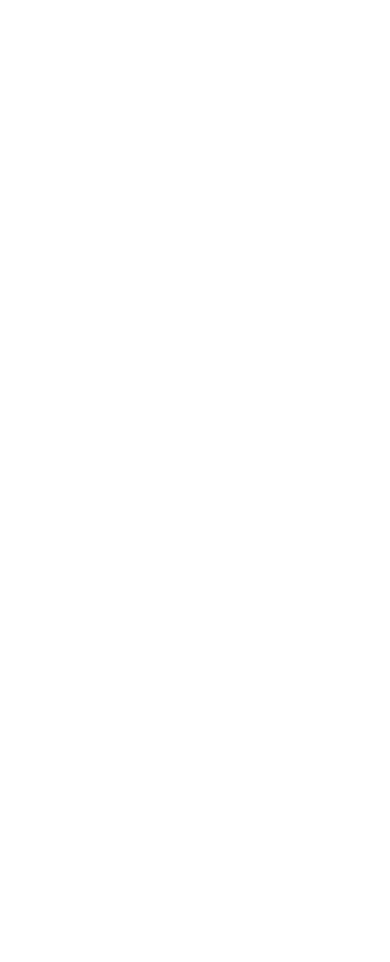
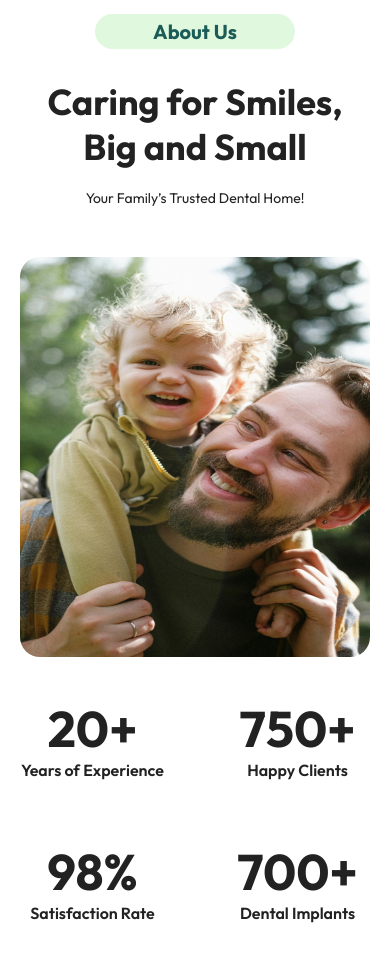
Before and after one commit to Manmeet567/dental-work, a React (Vite) app: page / in a window 390 px wide. Shown: the part 860-1822 px from the top of the page. Before the commit the page ends 844 px from the top, so only its background shows below. Built offline with nearby package versions, Linux system fonts and the light colour scheme.

Commit message:
ADD : Added about us component, made it responsive as well

```diff
--- a/src/components/Home/HeroSection/HeroSection.css
+++ b/src/components/Home/HeroSection/HeroSection.css
@@ -119,7 +119,7 @@
   }
   .hs-content > p:nth-child(1),
   .hs-content > p:nth-child(2) {
-    font-size: 35px;
+    font-size: 36px;
   }
   .hs-content > p:nth-child(3) {
     font-size: 14px;
--- a/src/components/Home/HomeAnalytics/HomeAnalytics.css
+++ b/src/components/Home/HomeAnalytics/HomeAnalytics.css
@@ -0,0 +1,179 @@
+.home-analytics {
+  margin: 20px 0;
+  border-radius: 20px;
+  overflow: hidden;
+  width: 100%;
+  height: calc(100vh - 40px);
+}
+.ha-content {
+  display: flex;
+}
+.ha-happy-image {
+  height: calc(100vh - 40px);
+  width: 40%;
+  overflow: hidden;
+  border-radius: 20px;
+}
+.hac-right {
+  margin: 100px 20px 100px 200px;
+  overflow: hidden;
+}
+.hac-right > p:nth-child(1) {
+  background-color: #e0f8de;
+  border-radius: 200px;
+  color: #1c5c56;
+  width: 150px;
+  height: 35px;
+  display: flex;
+  align-items: center;
+  justify-content: center;
+  font-size: 20px;
+  font-weight: 700;
+  margin-bottom: 30px;
+}
+.hac-right > p:nth-child(2),
+.hac-right > p:nth-child(3) {
+  color: #222222;
+  font-size: 80px;
+  font-weight: 700;
+}
+.hac-right > p:nth-child(4) {
+  color: #222222;
+  font-size: 30px;
+  margin-top: 20px;
+}
+
+.ha-analytics {
+  display: grid;
+  grid-template-columns: repeat(2, 1fr); /* 2 columns */
+  grid-template-rows: repeat(2, auto); /* 2 rows */
+  gap: 60px;
+  margin-top: 40px;
+}
+
+.haa-container {
+  text-align: left;
+  color: #222222;
+}
+.haa-container > p:nth-child(1) {
+  font-size: 70px;
+  font-weight: 700;
+}
+.haa-container > p:nth-child(2) {
+  font-size: 20px;
+  font-weight: 600;
+}
+
+@media only screen and (max-width: 1440px) {
+  .ha-happy-image {
+    width: 50%;
+  }
+  .hac-right {
+    margin: 100px 80px;
+  }
+  .hac-right > p:nth-child(2),
+  .hac-right > p:nth-child(3) {
+    font-size: 60px;
+  }
+  .hac-right > p:nth-child(4) {
+    font-size: 20px;
+  }
+
+  .ha-analytics {
+    margin-top: 60px;
+  }
+}
+@media only screen and (max-width: 1240px) {
+  .hac-right {
+    margin: 100px 40px;
+  }
+  .hac-right > p:nth-child(2),
+  .hac-right > p:nth-child(3) {
+    font-size: 40px;
+  }
+  .hac-right > p:nth-child(4) {
+    font-size: 20px;
+  }
+  .ha-analytics {
+    margin-top: 60px;
+  }
+}
+@media only screen and (max-width: 840px) {
+  .home-analytics {
+    height: auto;
+  }
+  .ha-content {
+    flex-direction: column;
+    align-items: center;
+  }
+  .ha-happy-image {
+    height: 680px;
+    width: 550px;
+  }
+  .hac-text {
+    text-align: center;
+    display: flex;
+    flex-direction: column;
+    align-items: center;
+  }
+  .hac-text > p:nth-child(1) {
+    background-color: #e0f8de;
+    border-radius: 200px;
+    color: #1c5c56;
+    height: 35px;
+    display: flex;
+    width: 200px;
+    align-items: center;
+    justify-content: center;
+    font-size: 20px;
+    font-weight: 700;
+    margin: 30px 0;
+  }
+  .hac-text > p:nth-child(2),
+  .hac-text > p:nth-child(3) {
+    color: #222222;
+    font-size: 36px;
+    font-weight: 700;
+  }
+  .hac-text > p:nth-child(4) {
+    color: #222222;
+    font-size: 14px;
+    margin: 20px 0 50px;
+  }
+  .ha-analytics {
+    display: grid;
+    gap: 60px;
+    margin-top: 0px;
+  }
+  .hac-right {
+    margin: 60px;
+  }
+}
+
+@media only screen and (max-width: 540px) {
+  .ha-happy-image {
+    height: 400px;
+    width: 100%;
+  }
+  .ha-analytics {
+    display: grid;
+    gap: 60px;
+    margin-top: 0px;
+  }
+  .hac-right {
+    margin: 40px;
+    width: 100%;
+  }
+  .haa-container {
+    text-align: center;
+    color: #222222;
+  }
+  .haa-container > p:nth-child(1) {
+    font-size: 50px;
+    font-weight: 700;
+  }
+  .haa-container > p:nth-child(2) {
+    font-size: 16px;
+    font-weight: 600;
+  }
+}
--- a/src/components/Home/HomeAnalytics/HomeAnalytics.jsx
+++ b/src/components/Home/HomeAnalytics/HomeAnalytics.jsx
@@ -1,9 +1,68 @@
-import React from "react";
+import React, { useState, useEffect } from "react";
+import "./HomeAnalytics.css";
+import happyImage from "../../../assets/happy-image.jpeg";
 
 function HomeAnalytics() {
-  return <div className="home-analytics">
+  const [isMobileView, setIsMobileView] = useState(window.innerWidth <= 840);
 
-  </div>;
+  // Function to update the state based on window size
+  useEffect(() => {
+    const handleResize = () => {
+      setIsMobileView(window.innerWidth <= 840);
+    };
+
+    window.addEventListener("resize", handleResize);
+
+    // Cleanup event listener on unmount
+    return () => window.removeEventListener("resize", handleResize);
+  }, []);
+
+  return (
+    <div className="home-analytics">
+      <div className="ha-content">
+        {isMobileView && (
+          <div className="hac-text">
+            <p>About Us</p>
+            <p>Caring for Smiles,</p>
+            <p>Big and Small</p>
+            <p>Your Family’s Trusted Dental Home!</p>
+          </div>
+        )}
+
+        <img src={happyImage} alt="happy" className="ha-happy-image" />
+
+        <div className="hac-right">
+          {!isMobileView && (
+            <>
+              <p>About Us</p>
+              <p>Caring for Smiles,</p>
+              <p>Big and Small</p>
+              <p>Your Family’s Trusted Dental Home!</p>
+            </>
+          )}
+
+          <div className="ha-analytics">
+            <div className="haa-container">
+              <p>20+</p>
+              <p>Years of Experience</p>
+            </div>
+            <div className="haa-container">
+              <p>750+</p>
+              <p>Happy Clients</p>
+            </div>
+            <div className="haa-container">
+              <p>98%</p>
+              <p>Satisfaction Rate</p>
+            </div>
+            <div className="haa-container">
+              <p>700+</p>
+              <p>Dental Implants</p>
+            </div>
+          </div>
+        </div>
+      </div>
+    </div>
+  );
 }
 
 export default HomeAnalytics;
```
Also changed, not shown: src/assets/happy-image.jpeg (added).
